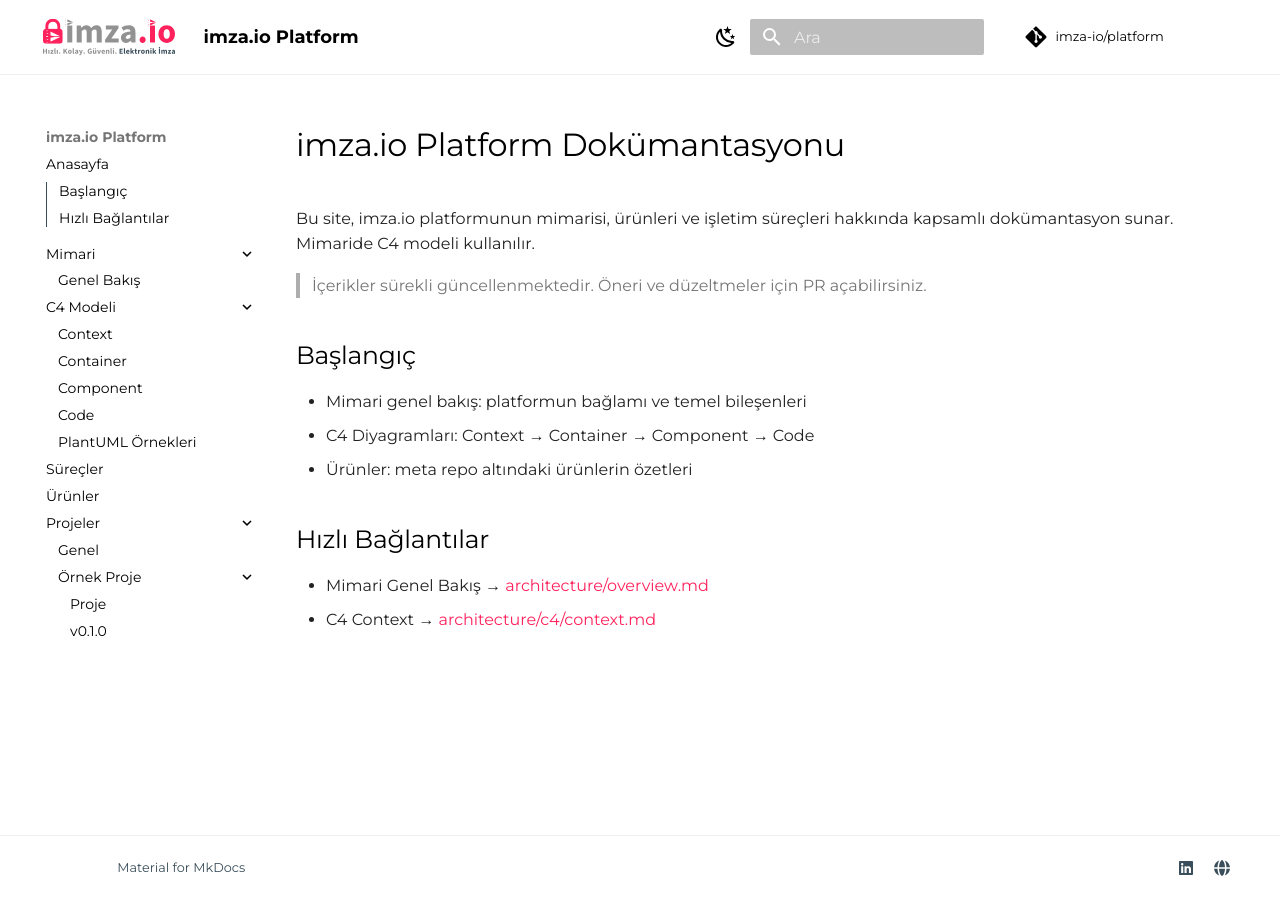
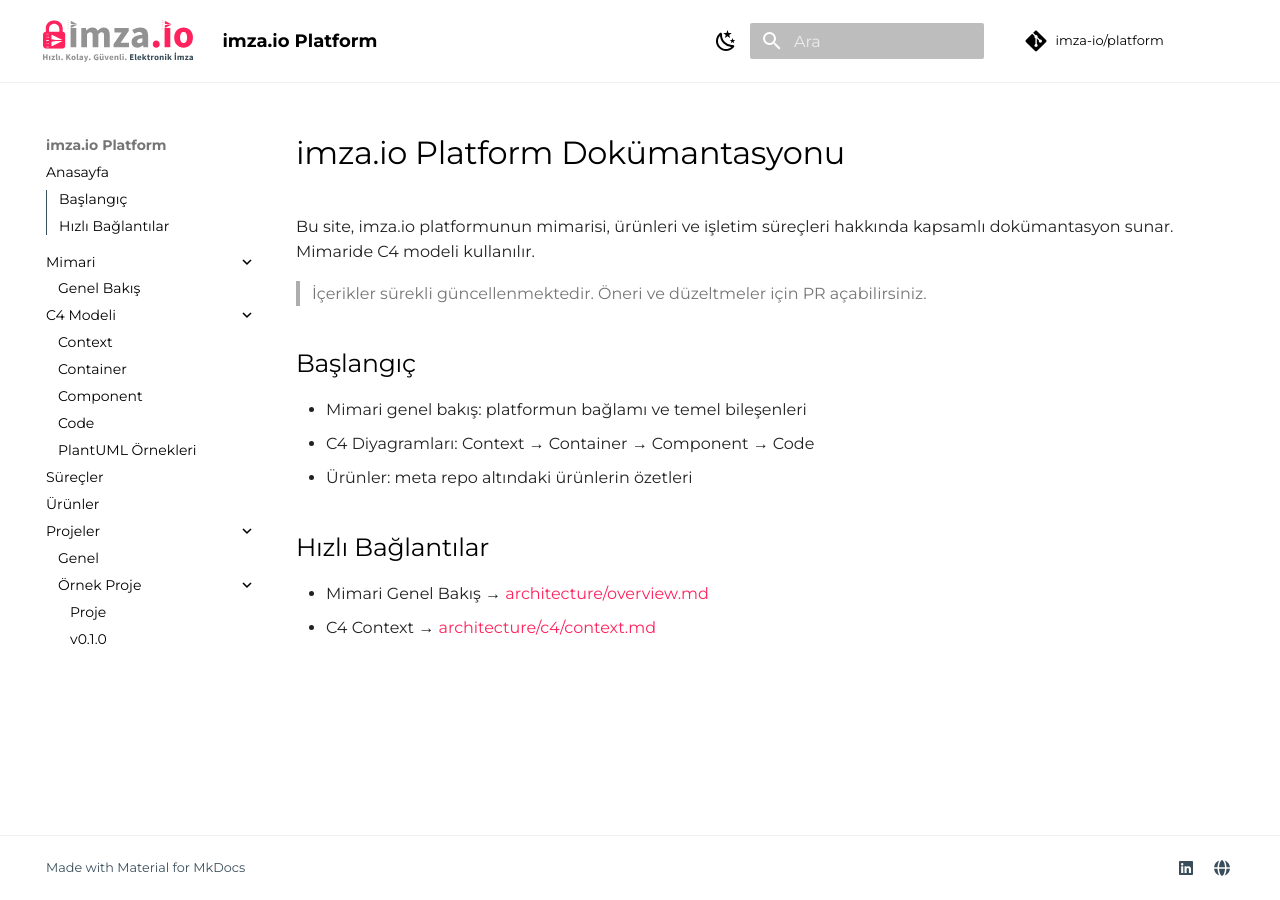
Before and after one commit to imza-io/platform, an MkDocs documentation site: the page built from docs/index.md, in a window 1280 px wide. Built offline with MkDocs 1.6.1 and Material for MkDocs 9.7.7, drawn with Linux system fonts in a browser that asks for light colours; comment, search, counter and statistics services are not loaded.

Commit message:
dokümantasyon stil düzenlemeleleri

```diff
--- a/docs/_assets/styles/overrides.css
+++ b/docs/_assets/styles/overrides.css
@@ -27,9 +27,8 @@
 
 /* Header: white background, brand colors (force override) */
 .md-header,
-.md-tabs { background-color: #ffffff !important; }
+.md-tabs { background-color: #ffffff !important; color: #000000 !important; }
 
-.md-header, .md-tabs { color: #000000 !important; }
 .md-header .md-header__button,
 .md-header .md-header__title,
 .md-header .md-header__topic .md-ellipsis,
@@ -44,16 +43,16 @@
 /* Enlarge logo (img or inline svg) */
 .md-header__button.md-logo { padding: .25rem !important; }
 .md-header__button.md-logo img,
-.md-header__button.md-logo svg { height: 56px !important; width: auto !important; }
+.md-header__button.md-logo svg { height: 64px !important; width: auto !important; }
 
 /* Footer: white background matching header */
-.md-footer { background-color: #ffffff !important; color: var(--md-primary-fg-color) !important; }
+.md-footer { background-color: #ffffff !important; color: var(--md-primary-fg-color) !important;  box-shadow: 0 -1px 0 rgba(0,0,0,0.06) !important;}
 .md-footer__inner,
 .md-footer-nav,
 .md-footer-meta { background-color: #ffffff !important; }
 .md-footer a { color: var(--md-primary-fg-color) !important; }
 .md-footer a:hover { color: var(--md-accent-fg-color) !important; }
-.md-footer { box-shadow: 0 -1px 0 rgba(0,0,0,0.06) !important; }
+.md-copyright { color: var(--md-primary-fg-color) !important; }
 
 /* Typography: Montserrat for text (loaded via Google Fonts) */
 @import url('https://fonts.googleapis.com/css2?family=Montserrat:wght@400;500;600;700;800;900&display=swap');
```
Also changed, not shown: site/_assets/styles/overrides.css.
